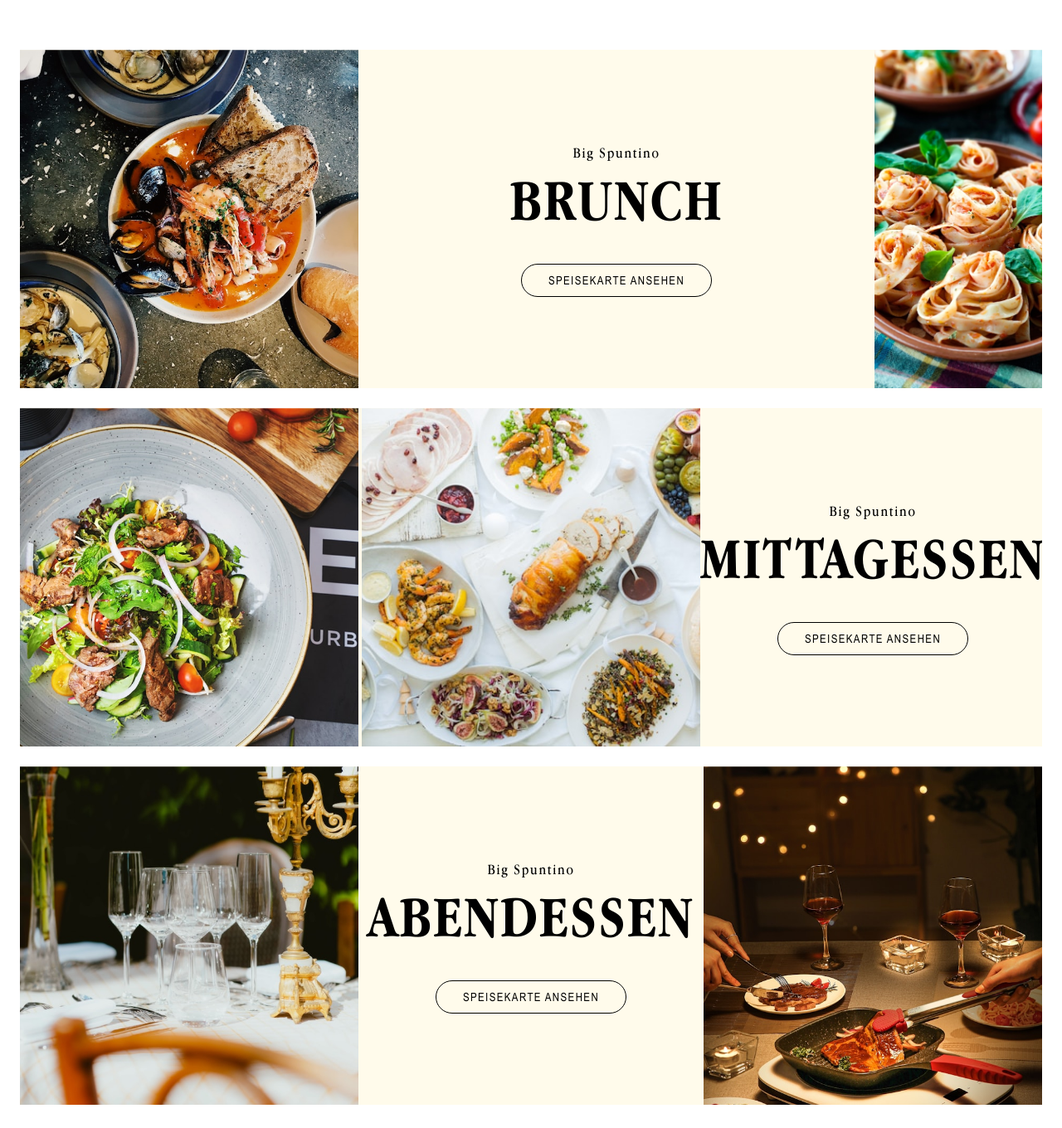
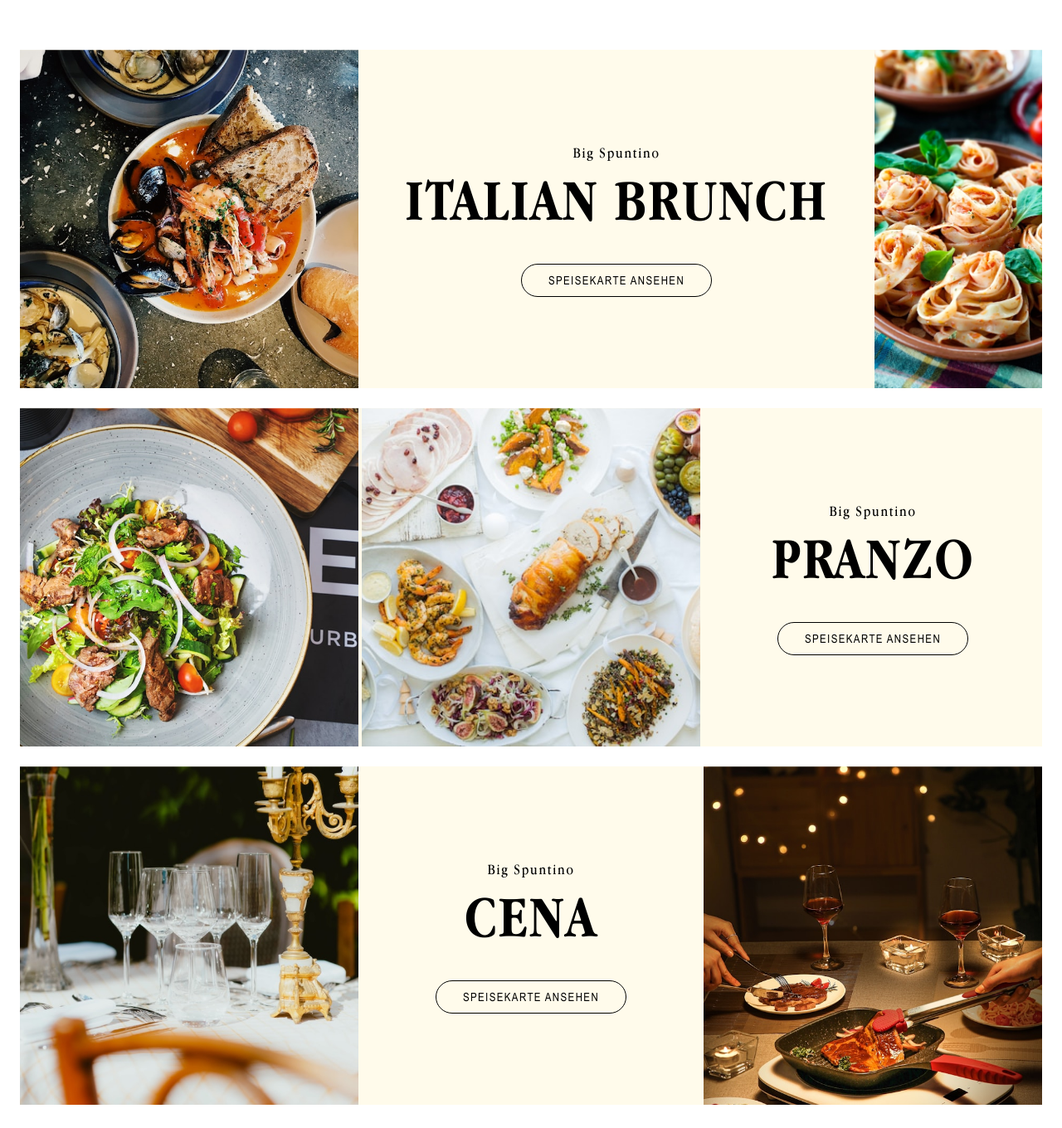
Before and after one commit to psuskin/bigspontino-update, a Next.js app: page /menus in a window 1280 px wide. Shown: the part 1437-2797 px from the top of the page at 83% size. Built offline with nearby package versions, Linux system fonts and the light colour scheme; a web font is replaced by a local one.

Commit message:
fix some issue

```diff
--- a/app/(root)/menus/components/MenusSection.tsx
+++ b/app/(root)/menus/components/MenusSection.tsx
@@ -182,7 +182,7 @@ const MenusSection: React.FC = () => {
             Big Spuntino
           </motion.h3>
           <motion.h2
-            className="text-3xl md:text-5xl lg:text-7xl font-bold mb-2 md:mb-4 tracking-wide text-center"
+            className="uppercase text-3xl md:text-5xl lg:text-7xl font-bold mb-2 md:mb-4 tracking-wide text-center"
             variants={fadeInUp}
           >
             {t(category.nameKey)}
@@ -273,7 +273,7 @@ const MenusSection: React.FC = () => {
             Big Spuntino
           </motion.h3>
           <motion.h2
-            className="text-3xl md:text-5xl lg:text-7xl font-bold mb-2 md:mb-4 tracking-wide text-center"
+            className="uppercase text-3xl md:text-5xl lg:text-7xl font-bold mb-2 md:mb-4 tracking-wide text-center"
             variants={fadeInUp}
           >
             {t(category.nameKey)}
@@ -340,7 +340,7 @@ const MenusSection: React.FC = () => {
             Big Spuntino
           </motion.h3>
           <motion.h2
-            className="text-3xl md:text-5xl lg:text-7xl font-bold mb-2 md:mb-4 tracking-wide text-center"
+            className="uppercase text-3xl md:text-5xl lg:text-7xl font-bold mb-2 md:mb-4 tracking-wide text-center"
             variants={fadeInUp}
           >
             {t(category.nameKey)}
--- a/components/home/ArchitecturalInspirations.tsx
+++ b/components/home/ArchitecturalInspirations.tsx
@@ -96,7 +96,7 @@ const ArchitecturalInspirations = () => {
   return (
     <section
       id="architectural-inspirations"
-      className="px-4 mt-1 md:mt-6 sm:px-6 pt-3 md:pt-6 pb-16 md:pb-28"
+      className="px-4 mt-1 md:mt-6 sm:px-6 pt-3 md:pt-6 pb-6 md:pb-6"
     >
       <div className="grid grid-cols-1 lg:grid-cols-2 gap-1">
         {/* First Column */}
--- a/components/shared/navbar/Navbar.tsx
+++ b/components/shared/navbar/Navbar.tsx
@@ -222,6 +222,7 @@ const Navbar = () => {
         <div className="absolute inset-0 flex items-center justify-center z-10">
           <Link href={'/'} className="">
             <motion.div
+              className="py-2"
               animate={{
                 scale: isScrolled ? 0.6 : 1,
               }}
@@ -232,7 +233,7 @@ const Navbar = () => {
                 alt="BigSpuntino"
                 width={100}
                 height={100}
-                className="w-auto h-10 sm:h-12 md:h-16 lg:h-20"
+                className="w-auto h-10 sm:h-12 md:h-20 lg:h-24"
               />
             </motion.div>
           </Link>
@@ -266,7 +267,7 @@ const Navbar = () => {
                   whileHover={{ scale: 1.1 }}
                   whileTap={{ scale: 0.9 }}
                 >
-                  En <DownArrowIcon className="!font-normal text-white" />
+                  English <DownArrowIcon className="!font-normal text-white" />
                 </motion.span>
               ) : (
                 <motion.span
@@ -276,7 +277,7 @@ const Navbar = () => {
                   whileHover={{ scale: 1.1 }}
                   whileTap={{ scale: 0.9 }}
                 >
-                  De <DownArrowIcon className="!font-normal text-white" />
+                  Deutsch <DownArrowIcon className="!font-normal text-white" />
                 </motion.span>
               )}
             </SheetTrigger>
--- a/lib/i18n.ts
+++ b/lib/i18n.ts
@@ -540,8 +540,8 @@ const resources = {
         about: 'Über uns',
         contact: 'Kontakt',
         events: 'Veranstaltungen',
-        history: 'La Storia',
-        impressions: 'Eindrücke',
+        history: 'Geschichte',
+        impressions: 'Impressioni',
         jobs: 'Jobs',
       },
       language: {
@@ -660,17 +660,17 @@ const resources = {
         viewFullMenu: 'Vollständige Speisekarte ansehen (PDF)',
         categories: {
           brunch: {
-            name: 'BRUNCH',
+            name: 'Italian Brunch',
             description:
               'Wochenendverwöhnung mit italienischem Flair. Frische Gebäck, Frittatas und unsere signature Frühstücks-Spuntini.',
           },
           lunch: {
-            name: 'MITTAGESSEN',
+            name: 'Pranzo',
             description:
               'Klassiker zur Mittagszeit mit frischer Insalata, knuspriger Focaccia und unserer berühmten Spuntini-Auswahl.',
           },
           dinner: {
-            name: 'ABENDESSEN',
+            name: 'Cena',
             description:
               'Abendliche Eleganz mit Octopus, Caprese und unserer ganzen Palette italienischer kulinarischer Schätze.',
           },
```
